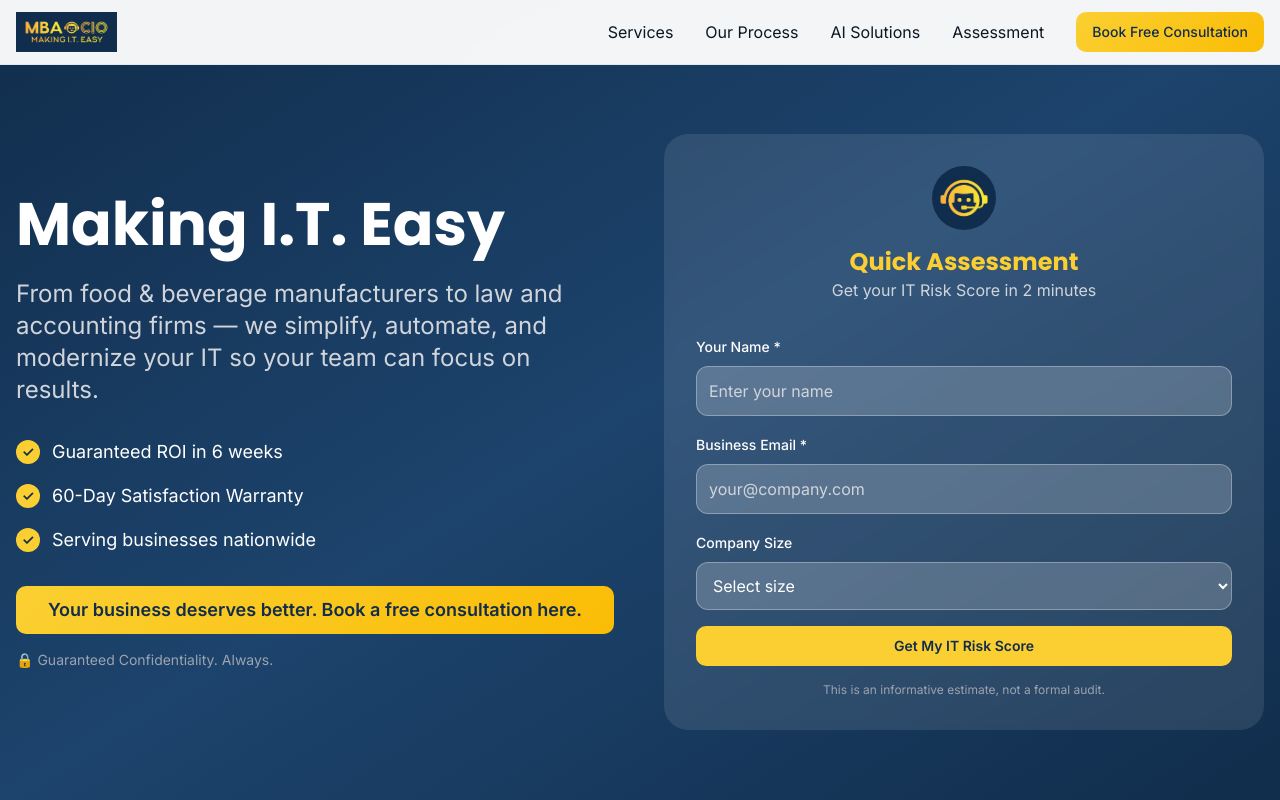
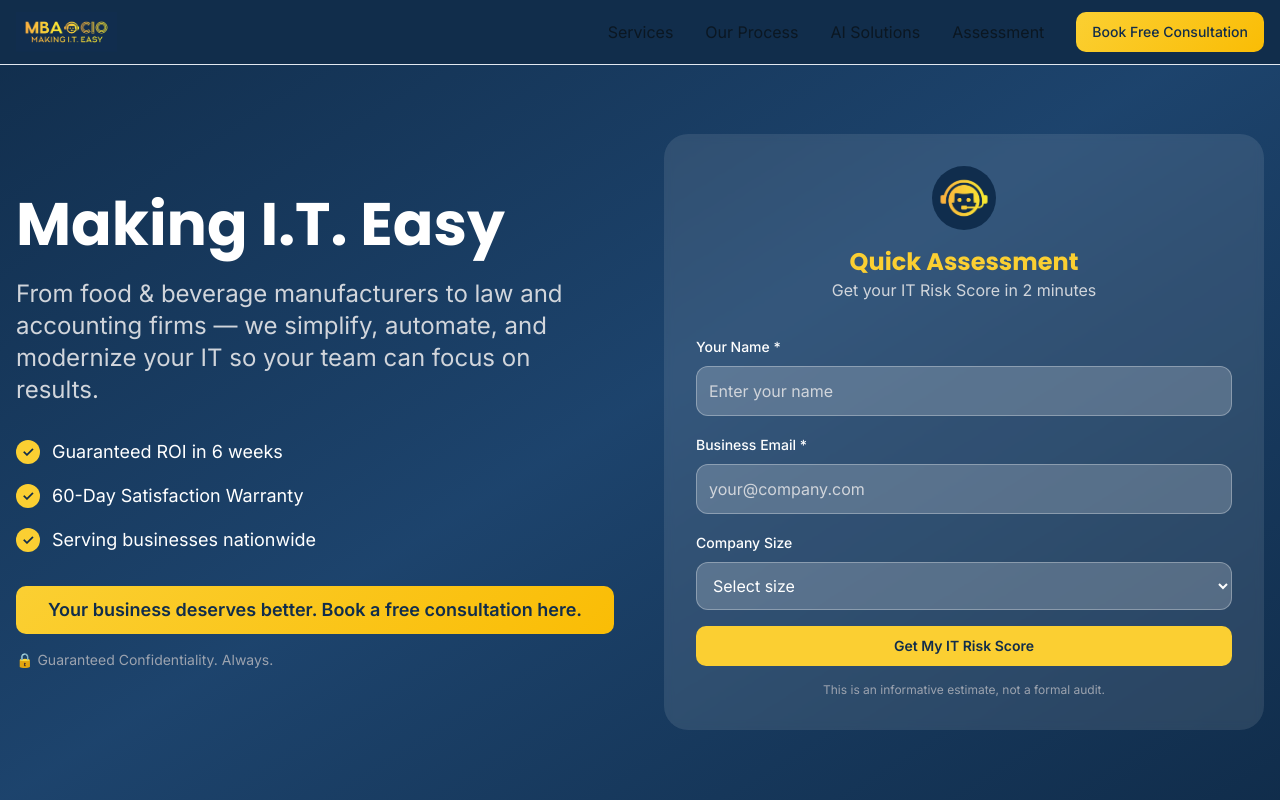
Before and after one commit to maxysadm-GH/easy-it-growth, a React (Vite) app: page / in a window 1280 px wide. Shown: the top 800 px of the page. Built offline with nearby package versions, Linux system fonts and the light colour scheme.

Commit message:
Fix: Header background color
Change the header background to match the blue color from the logo.

```diff
--- a/src/components/Navigation.tsx
+++ b/src/components/Navigation.tsx
@@ -1,4 +1,3 @@
-
 import { useState } from 'react';
 import { Button } from '@/components/ui/button';
 
@@ -7,7 +6,7 @@ const Navigation = () => {
   const [isMenuOpen, setIsMenuOpen] = useState(false);
 
   return (
-    <nav className="fixed top-0 w-full bg-background/95 backdrop-blur-sm z-50 border-b border-border">
+    <nav className="fixed top-0 w-full bg-navy backdrop-blur-sm z-50 border-b border-border">
       <div className="container mx-auto px-4">
         <div className="flex items-center justify-between h-16">
           {/* Logo */}
```
